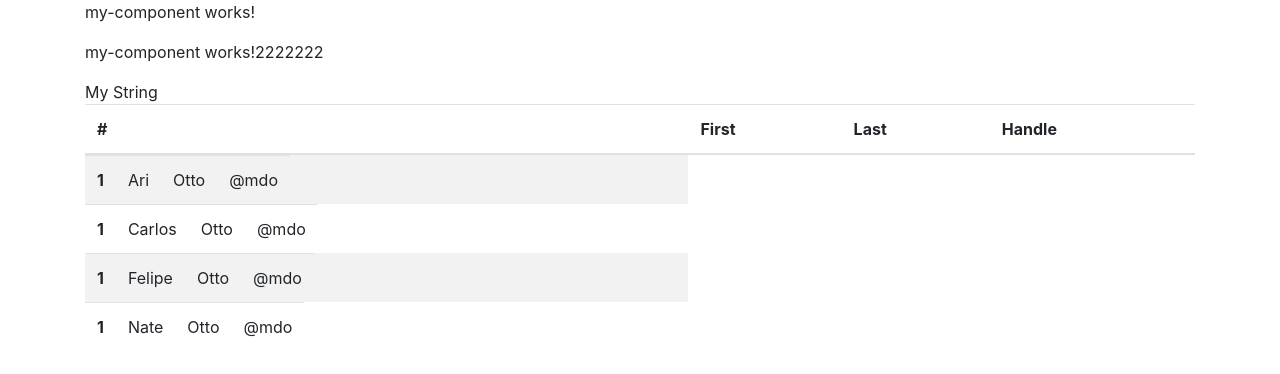
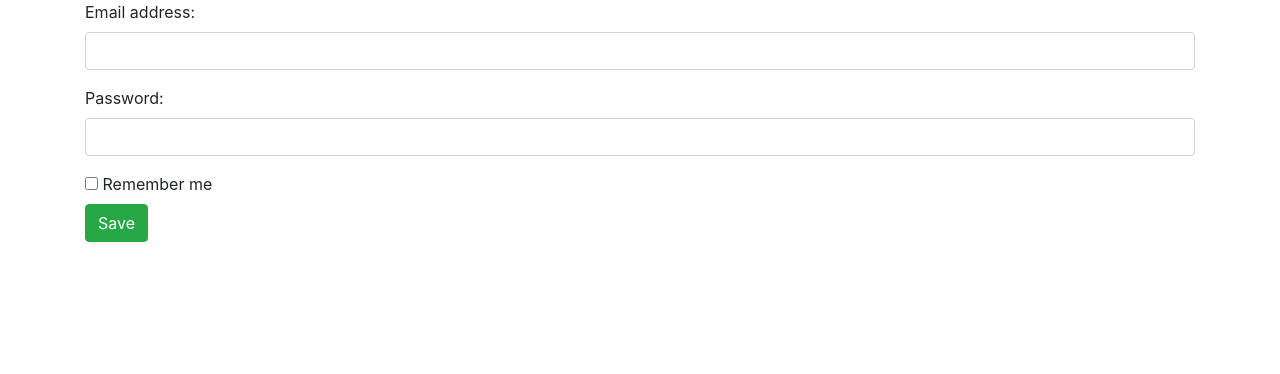
Before and after one commit to ogorkos/angular, an Angular app: page / in a window 1280 px wide. Shown: the top 374 px of the page. Built offline with nearby package versions, Linux system fonts and the light colour scheme.

Commit message:
After form component

```diff
--- a/angular.json
+++ b/angular.json
@@ -24,6 +24,7 @@
               "src/assets"
             ],
             "styles": [
+              "node_modules/bootstrap/dist/css/bootstrap.min.css",
               "src/styles.css"
             ],
             "scripts": []
@@ -119,6 +120,7 @@
           }
         }
       }
-    }},
+    }
+  },
   "defaultProject": "project01032021"
 }
--- a/package.json
+++ b/package.json
@@ -16,9 +16,12 @@
     "@angular/compiler": "~9.1.11",
     "@angular/core": "~9.1.11",
     "@angular/forms": "~9.1.11",
+    "@angular/localize": "~9.1.11",
     "@angular/platform-browser": "~9.1.11",
     "@angular/platform-browser-dynamic": "~9.1.11",
     "@angular/router": "~9.1.11",
+    "@ng-bootstrap/ng-bootstrap": "^6.2.0",
+    "bootstrap": "^4.4.0",
     "rxjs": "~6.5.4",
     "tslib": "^1.10.0",
     "zone.js": "~0.10.2"
--- a/src/app/app.component.html
+++ b/src/app/app.component.html
@@ -1,4 +1,5 @@
 <div class="container">
-  <app-my-component></app-my-component>
-  <app-my-component2></app-my-component2>
+  <!-- <app-my-component></app-my-component>
+  <app-my-component2></app-my-component2> -->
+  <app-form></app-form>
 </div>
--- /dev/null
+++ b/src/app/form/form.component.html
@@ -0,0 +1,14 @@
+<form >
+    <div class="form-group">
+      <label for="email">Email address:</label>
+      <input type="email" class="form-control" id="email" #email>
+    </div>
+    <div class="form-group">
+      <label for="pwd">Password:</label>
+      <input type="password" class="form-control" id="pwd" #password>
+    </div>
+    <div class="checkbox">
+      <label><input type="checkbox"> Remember me</label>
+    </div>
+    <button (click)="onSave(email.value,password)" type="button" class="btn btn-success">Save</button>
+  </form>
--- /dev/null
+++ b/src/app/form/form.component.ts
@@ -0,0 +1,20 @@
+import { Component, OnInit } from '@angular/core';
+
+@Component({
+  selector: 'app-form',
+  templateUrl: './form.component.html',
+  styleUrls: ['./form.component.css']
+})
+export class FormComponent implements OnInit {
+
+  constructor() { }
+
+  ngOnInit(): void {
+  }
+
+   onSave(email:string,password:HTMLInputElement){
+    console.log(email);
+    console.log(password.value)
+  }
+
+}
--- a/src/app/my-component/my-component.component.html
+++ b/src/app/my-component/my-component.component.html
@@ -1 +1,25 @@
-<p>my-component works!</p>
+<!-- Button trigger modal -->
+<button type="button" class="btn btn-primary" data-toggle="modal" data-target="#exampleModal">
+    Launch demo modal
+  </button>
+
+  <!-- Modal -->
+  <div class="modal fade" id="exampleModal" tabindex="-1" aria-labelledby="exampleModalLabel" aria-hidden="true">
+    <div class="modal-dialog">
+      <div class="modal-content">
+        <div class="modal-header">
+          <h5 class="modal-title" id="exampleModalLabel">Modal title</h5>
+          <button type="button" class="close" data-dismiss="modal" aria-label="Close">
+            <span aria-hidden="true">&times;</span>
+          </button>
+        </div>
+        <div class="modal-body">
+          ...
+        </div>
+        <div class="modal-footer">
+          <button type="button" class="btn btn-secondary" data-dismiss="modal">Close</button>
+          <button type="button" class="btn btn-primary">Save changes</button>
+        </div>
+      </div>
+    </div>
+  </div>
--- a/src/index.html
+++ b/src/index.html
@@ -6,9 +6,10 @@
   <base href="/">
   <meta name="viewport" content="width=device-width, initial-scale=1">
   <link rel="icon" type="image/x-icon" href="favicon.ico">
-  <link rel="stylesheet" href="https://cdn.jsdelivr.net/npm/bootstrap@4.6.0/dist/css/bootstrap.min.css" integrity="sha384-B0vP5xmATw1+K9KRQjQERJvTumQW0nPEzvF6L/Z6nronJ3oUOFUFpCjEUQouq2+l" crossorigin="anonymous">
+  <!-- <link rel="stylesheet" href="https://cdn.jsdelivr.net/npm/bootstrap@4.6.0/dist/css/bootstrap.min.css" integrity="sha384-B0vP5xmATw1+K9KRQjQERJvTumQW0nPEzvF6L/Z6nronJ3oUOFUFpCjEUQouq2+l" crossorigin="anonymous"> -->
 </head>
 <body>
   <app-root></app-root>
 </body>
+
 </html>
--- a/src/polyfills.ts
+++ b/src/polyfills.ts
@@ -1,3 +1,7 @@
+/***************************************************************************************************
+ * Load `$localize` onto the global scope - used if i18n tags appear in Angular templates.
+ */
+import '@angular/localize/init';
 /**
  * This file includes polyfills needed by Angular and is loaded before the app.
  * You can add your own extra polyfills to this file.
--- a/src/styles.css
+++ b/src/styles.css
@@ -1 +1,2 @@
 /* You can add global styles to this file, and also import other style files */
+/* @import '~bootstrap/dist/css/bootstrap.css'; */
```
Also changed, not shown: src/app/app.module.ts (+6 -2 lines), src/app/form/form.component.css (added), 1 other file (tests, documents, lock files or other folders).
